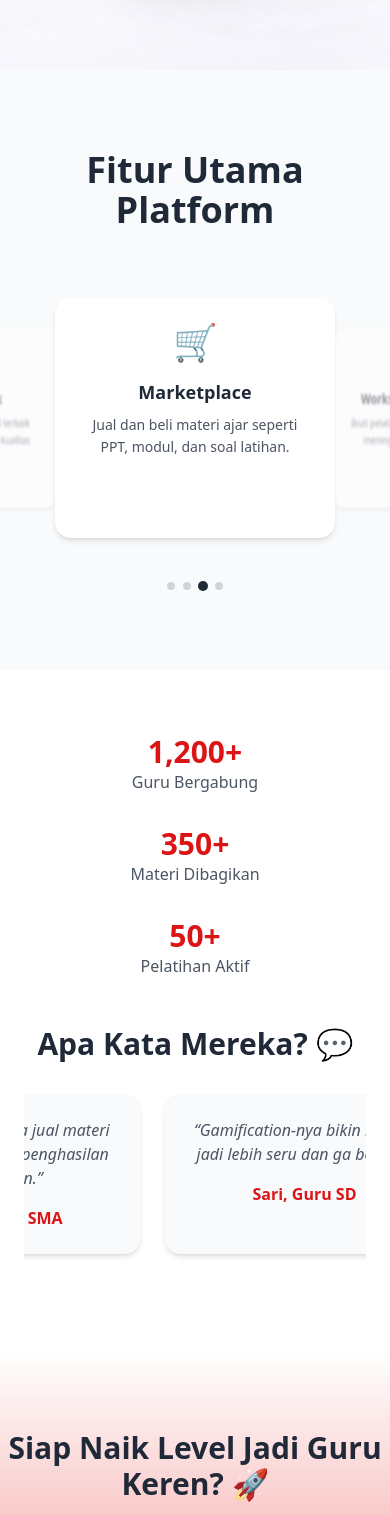
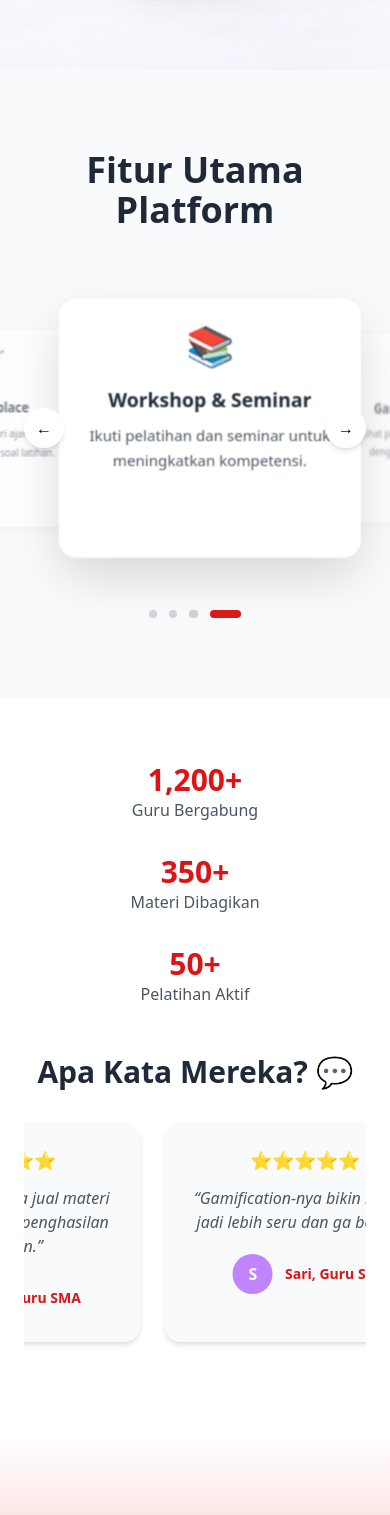
Before and after one commit to tiensfaziah/GURUBERMUTU, a React (Create React App) app: page / in a window 390 px wide. Shown: the part 1339-2854 px from the top of the page. Built offline with nearby package versions, Linux system fonts and the light colour scheme.

Commit message:
baru nih

```diff
--- a/src/components/Features.jsx
+++ b/src/components/Features.jsx
@@ -1,4 +1,4 @@
-import React, { useState, useEffect } from "react";
+import React, { useState, useEffect, useRef } from "react";
 import { motion } from "framer-motion";
 import ScrollAnimation from "../components/ScrollAnimation";
 
@@ -29,15 +29,22 @@ const N = features.length;
 
 const Features = () => {
   const [current, setCurrent] = useState(0);
+  const [hovered, setHovered] = useState(false);
+  const intervalRef = useRef(null);
 
-  // autoplay
+  // autoplay 3.5 detik + pause saat hover
   useEffect(() => {
-    const interval = setInterval(() => {
-      setCurrent((prev) => (prev + 1) % N);
-    }, 2200);
+    if (!hovered) {
+      intervalRef.current = setInterval(() => {
+        setCurrent((prev) => (prev + 1) % N);
+      }, 2000);
+    }
 
-    return () => clearInterval(interval);
-  }, []);
+    return () => clearInterval(intervalRef.current);
+  }, [hovered]);
+
+  const next = () => setCurrent((prev) => (prev + 1) % N);
+  const prev = () => setCurrent((prev) => (prev - 1 + N) % N);
 
   return (
     <section id="fitur" className="py-20 px-6 bg-gray-50 text-center">
@@ -48,15 +55,34 @@ const Features = () => {
         </h2>
       </ScrollAnimation>
 
-      {/* 3D SCENE */}
+      {/* CAROUSEL */}
       <div
         className="relative mx-auto"
         style={{
           perspective: "1200px",
           maxWidth: "960px",
-          height: "280px",
+          height: "300px",
         }}
+        onMouseEnter={() => setHovered(true)}
+        onMouseLeave={() => setHovered(false)}
       >
+
+        {/* ARROW LEFT */}
+        <button
+          onClick={prev}
+          className="absolute left-0 top-1/2 -translate-y-1/2 z-20 bg-white shadow-md w-10 h-10 rounded-full flex items-center justify-center hover:scale-110 transition"
+        >
+          ←
+        </button>
+
+        {/* ARROW RIGHT */}
+        <button
+          onClick={next}
+          className="absolute right-0 top-1/2 -translate-y-1/2 z-20 bg-white shadow-md w-10 h-10 rounded-full flex items-center justify-center hover:scale-110 transition"
+        >
+          →
+        </button>
+
         <div className="relative w-full h-full flex items-center justify-center">
 
           {features.map((item, i) => {
@@ -67,7 +93,7 @@ const Features = () => {
               <motion.div
                 key={i}
                 onClick={() => pos !== 0 && setCurrent(i)}
-                className="absolute bg-white rounded-2xl shadow-md p-6 flex flex-col"
+                className="absolute bg-white rounded-2xl p-6 flex flex-col"
                 style={{
                   width: "280px",
                   height: "240px",
@@ -88,42 +114,47 @@ const Features = () => {
 
                   scale:
                     pos === 0
-                      ? 1
+                      ? 1.1   // 🔥 center lebih besar
                       : pos === 1 || pos === -1
-                      ? 0.75
-                      : 0.5,
+                      ? 0.8
+                      : 0.6,
 
                   rotateY:
                     pos === 0
                       ? 0
                       : pos === 1
-                      ? -40
+                      ? -35
                       : pos === -1
-                      ? 40
+                      ? 35
                       : pos > 0
-                      ? -60
-                      : 60,
+                      ? -50
+                      : 50,
 
                   opacity:
                     pos === 0
                       ? 1
                       : pos === 1 || pos === -1
-                      ? 0.5
+                      ? 0.6
                       : 0,
 
                   filter:
                     pos === 0
                       ? "blur(0px)"
                       : pos === 1 || pos === -1
-                      ? "blur(2px)"
-                      : "blur(4px)",
+                      ? "blur(1px)"
+                      : "blur(3px)",
+
+                  boxShadow:
+                    pos === 0
+                      ? "0px 20px 50px rgba(0,0,0,0.15)" // 🔥 shadow center
+                      : "0px 5px 15px rgba(0,0,0,0.05)",
                 }}
 
                 transition={{
                   type: "spring",
-                  stiffness: 180,   // 🔥 kekuatan dorongan
-                  damping: 18,      // 🔥 bounce control
-                  mass: 0.8,        // 🔥 feel berat ringan
+                  stiffness: 180,
+                  damping: 18,
+                  mass: 0.8,
                 }}
               >
                 <div className="text-4xl mb-4">{item.icon}</div>
@@ -142,14 +173,16 @@ const Features = () => {
         </div>
       </div>
 
-      {/* DOT */}
-      <div className="flex justify-center gap-2 mt-6">
+      {/* DOT / PILL */}
+      <div className="flex justify-center gap-3 mt-8">
         {features.map((_, i) => (
           <button
             key={i}
             onClick={() => setCurrent(i)}
-            className={`w-2 h-2 rounded-full transition-all duration-300 ${
-              i === current ? "bg-gray-800 scale-125" : "bg-gray-300"
+            className={`h-2 rounded-full transition-all duration-300 ${
+              i === current
+                ? "w-8 bg-[#DC1416]"   // 🔥 pill merah
+                : "w-2 bg-gray-300"
             }`}
           />
         ))}
--- a/src/components/SocialProof.jsx
+++ b/src/components/SocialProof.jsx
@@ -22,6 +22,19 @@ const testimonials = [
     text: "Materinya lengkap dan mudah dipahami.",
     name: "Budi, Guru SMK",
   },
+];
+
+// 🔥 fungsi ambil inisial
+const getInitial = (name) => name.charAt(0);
+
+// 🔥 warna avatar random (biar hidup)
+const colors = [
+  "bg-red-400",
+  "bg-pink-400",
+  "bg-purple-400",
+  "bg-indigo-400",
+  "bg-blue-400",
+  "bg-green-400",
 ];
 
 const SocialProof = () => {
@@ -56,23 +69,47 @@ const SocialProof = () => {
         </h2>
       </ScrollAnimation>
 
-      {/* SCROLL (INI TETAP SAMA, GA DIUBAH) */}
+      {/* SCROLL */}
       <ScrollAnimation delay={0.3}>
         <div className="overflow-hidden">
           <div className="flex gap-6 w-max animate-[scroll_20s_linear_infinite] pb-4">
-            {[...testimonials, ...testimonials].map((item, index) => (
+
+            {[...testimonials, ...testimonials].map((item, index) => {
+              const color = colors[index % colors.length];
+
+              return (
                 <div
                   key={index}
-                className="bg-gray-50 min-w-[280px] max-w-[280px] p-6 rounded-2xl shadow-md"
+                  className="bg-gray-50 min-w-[280px] max-w-[280px] p-6 rounded-2xl shadow-md transition-all duration-300 hover:-translate-y-2 hover:shadow-xl"
                 >
-                <p className="text-gray-600 mb-4 italic">
+
+                  {/* ⭐ STARS */}
+                  <div className="flex justify-center mb-3 text-yellow-400 text-lg">
+                    ⭐⭐⭐⭐⭐
+                  </div>
+
+                  {/* TEXT */}
+                  <p className="text-gray-600 mb-5 italic">
                     “{item.text}”
                   </p>
-                <h4 className="font-semibold text-[#DC1416]">
+
+                  {/* AVATAR + NAME */}
+                  <div className="flex items-center justify-center gap-3 mt-4">
+
+                    <div className={`w-10 h-10 rounded-full flex items-center justify-center text-white font-bold ${color}`}>
+                      {getInitial(item.name)}
+                    </div>
+
+                    <h4 className="font-semibold text-[#DC1416] text-sm">
                       {item.name}
                     </h4>
+
                   </div>
-            ))}
+
+                </div>
+              );
+            })}
+
           </div>
         </div>
       </ScrollAnimation>
--- a/src/pages/Dashboard.jsx
+++ b/src/pages/Dashboard.jsx
@@ -2,7 +2,6 @@ import { useEffect, useState } from "react";
 import { auth, db } from "../firebase";
 import { onAuthStateChanged, signOut } from "firebase/auth";
 import { useNavigate } from "react-router-dom";
-import marica from "../assets/maricadadah.gif";
 import { doc, onSnapshot } from "firebase/firestore";
 
 function Dashboard() {
@@ -146,12 +145,6 @@ function Dashboard() {
                 </button>
               </div>
 
-             <img
-                src={marica}
-                alt="maskot guru bermutu"
-                className="w-28 hidden md:block"
-            />
-
               <div className="hidden md:flex flex-col gap-3">
                 <div className="bg-white/20 p-3 rounded-xl text-center">
                   <p className="text-xs">XP Kamu</p>
```
Lines whose indentation alone changed are shown as unchanged.
